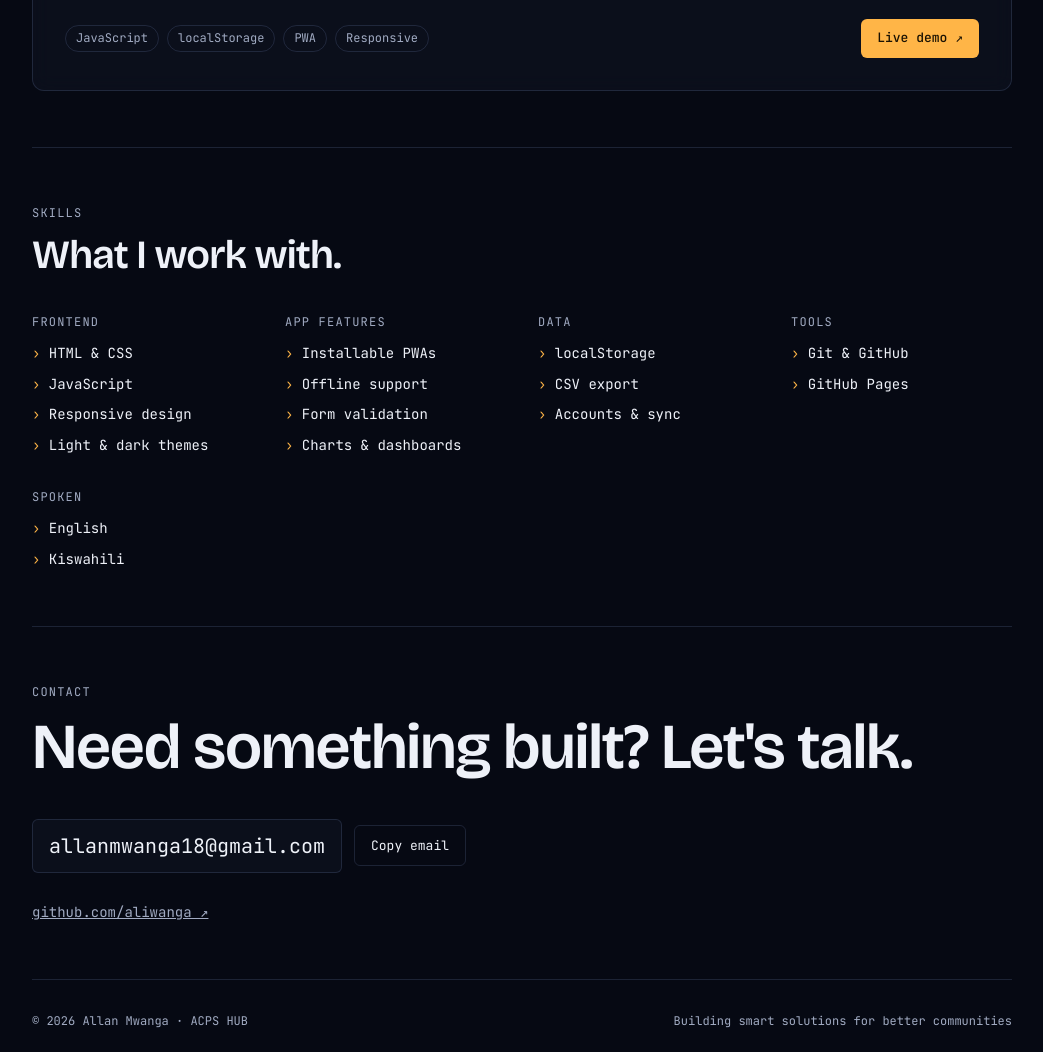
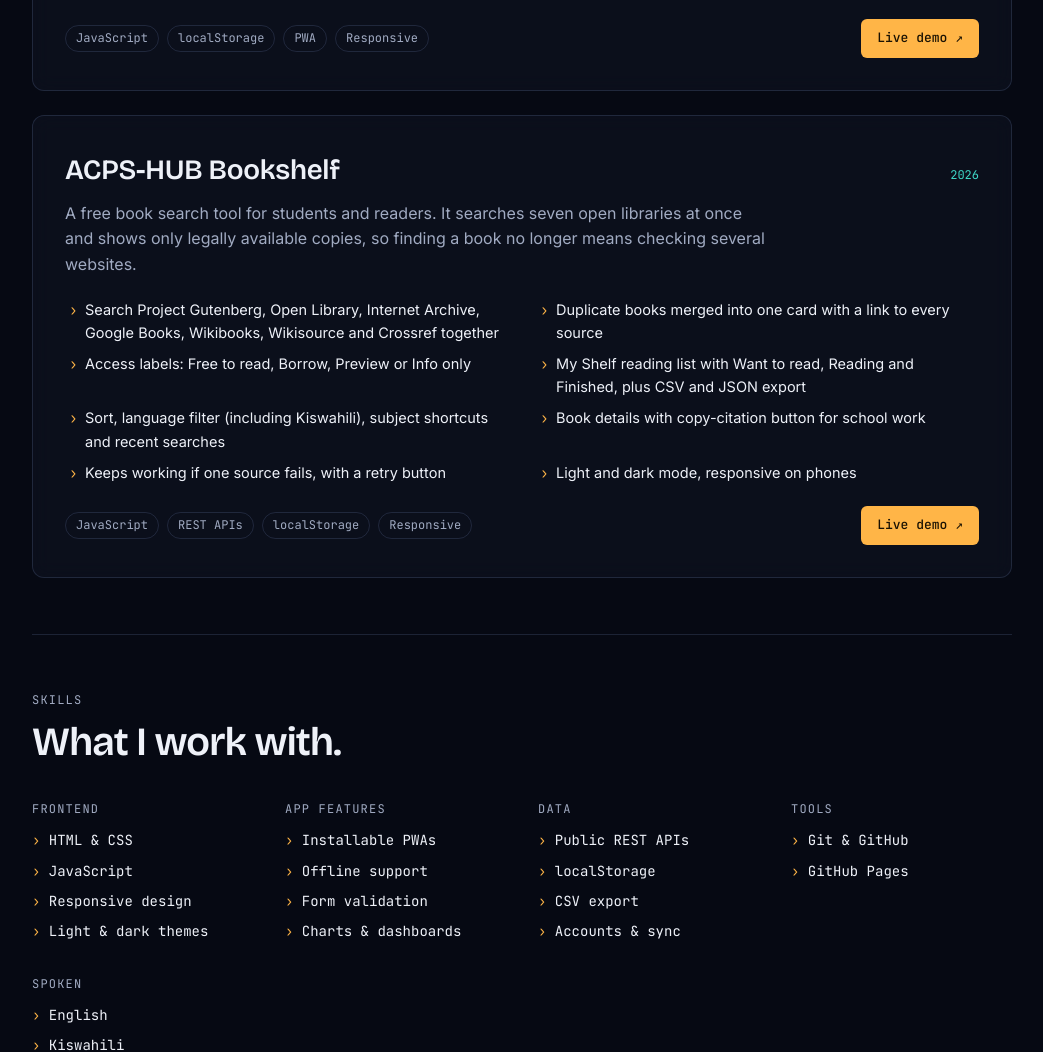
Before and after one commit to aliwanga/portfolio, a plain HTML site: page index.html in a window 1280 px wide. Shown: the part 2098-3150 px from the top of the page, without its empty margins (118-1161 px from the left). Drawn offline with nearby package versions, Linux system fonts and the light colour scheme.

Commit message:
Add files via upload

```diff
--- a/index.html
+++ b/index.html
@@ -240,6 +240,25 @@ footer { padding-top: 32px; border-top: 1px solid var(--line); font-family: var(
           <a class="live" href="https://aliwanga.github.io/azani-isp-system/" target="_blank" rel="noopener">Live demo ↗</a>
         </div>
       </article>
+
+      <article class="project">
+        <div class="p-head"><h3>ACPS-HUB Bookshelf</h3><span class="year">2026</span></div>
+        <p>A free book search tool for students and readers. It searches seven open libraries at once and shows only legally available copies, so finding a book no longer means checking several websites.</p>
+        <ul class="feat">
+          <li>Search Project Gutenberg, Open Library, Internet Archive, Google Books, Wikibooks, Wikisource and Crossref together</li>
+          <li>Duplicate books merged into one card with a link to every source</li>
+          <li>Access labels: Free to read, Borrow, Preview or Info only</li>
+          <li>My Shelf reading list with Want to read, Reading and Finished, plus CSV and JSON export</li>
+          <li>Sort, language filter (including Kiswahili), subject shortcuts and recent searches</li>
+          <li>Book details with copy-citation button for school work</li>
+          <li>Keeps working if one source fails, with a retry button</li>
+          <li>Light and dark mode, responsive on phones</li>
+        </ul>
+        <div class="p-foot">
+          <ul class="tags"><li>JavaScript</li><li>REST APIs</li><li>localStorage</li><li>Responsive</li></ul>
+          <a class="live" href="https://aliwanga.github.io/acps-hub-bookshelf/" target="_blank" rel="noopener">Live demo &#8599;</a>
+        </div>
+      </article>
     </div>
   </section>
 
@@ -249,7 +268,7 @@ footer { padding-top: 32px; border-top: 1px solid var(--line); font-family: var(
     <div class="skills">
       <div><p class="label">Frontend</p><ul><li>HTML &amp; CSS</li><li>JavaScript</li><li>Responsive design</li><li>Light &amp; dark themes</li></ul></div>
       <div><p class="label">App features</p><ul><li>Installable PWAs</li><li>Offline support</li><li>Form validation</li><li>Charts &amp; dashboards</li></ul></div>
-      <div><p class="label">Data</p><ul><li>localStorage</li><li>CSV export</li><li>Accounts &amp; sync</li></ul></div>
+      <div><p class="label">Data</p><ul><li>Public REST APIs</li><li>localStorage</li><li>CSV export</li><li>Accounts &amp; sync</li></ul></div>
       <div><p class="label">Tools</p><ul><li>Git &amp; GitHub</li><li>GitHub Pages</li></ul></div>
       <div><p class="label">Spoken</p><ul><li>English</li><li>Kiswahili</li></ul></div>
     </div>
```
